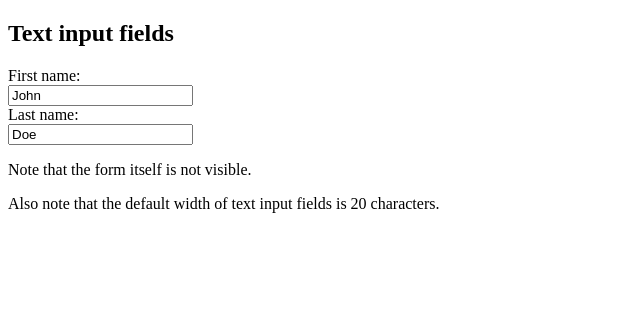
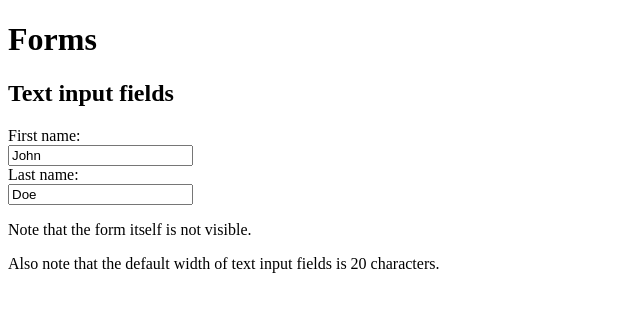
Before and after one commit to Chaitanyac43364263/redesigned-bassoon, a plain HTML site: page index.html in a window 1280 px wide. Shown: the whole page, without its empty margins (0-640 px from the left). Drawn offline with Linux system fonts and the light colour scheme.

Commit message:
index.html

```diff
--- a/index.html
+++ b/index.html
@@ -1,7 +1,7 @@
 <!DOCTYPE html>
 <html>
 <body>
-
+<h1>Forms</h1>
 <h2>Text input fields</h2>
 
 <form>
```
